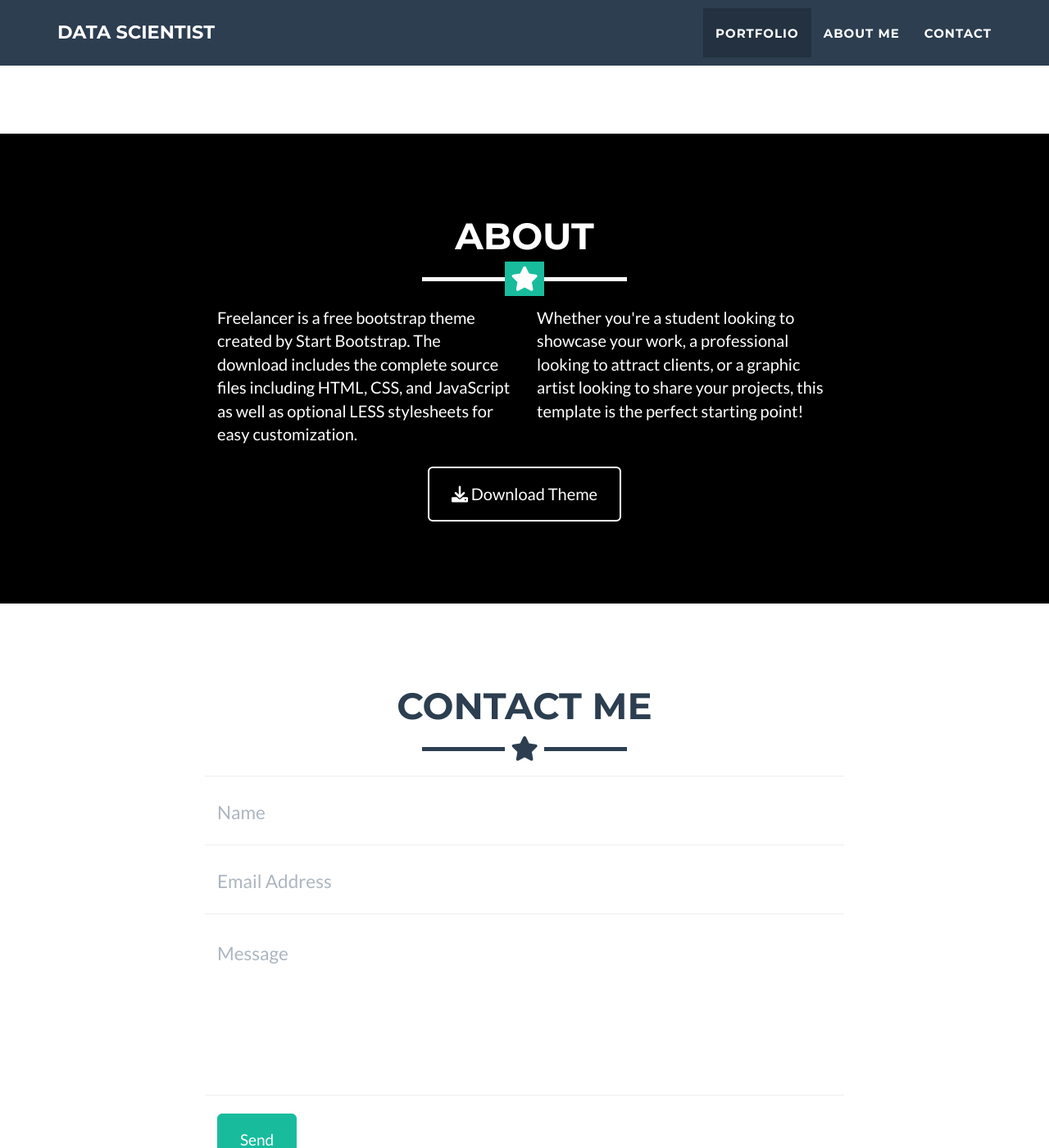
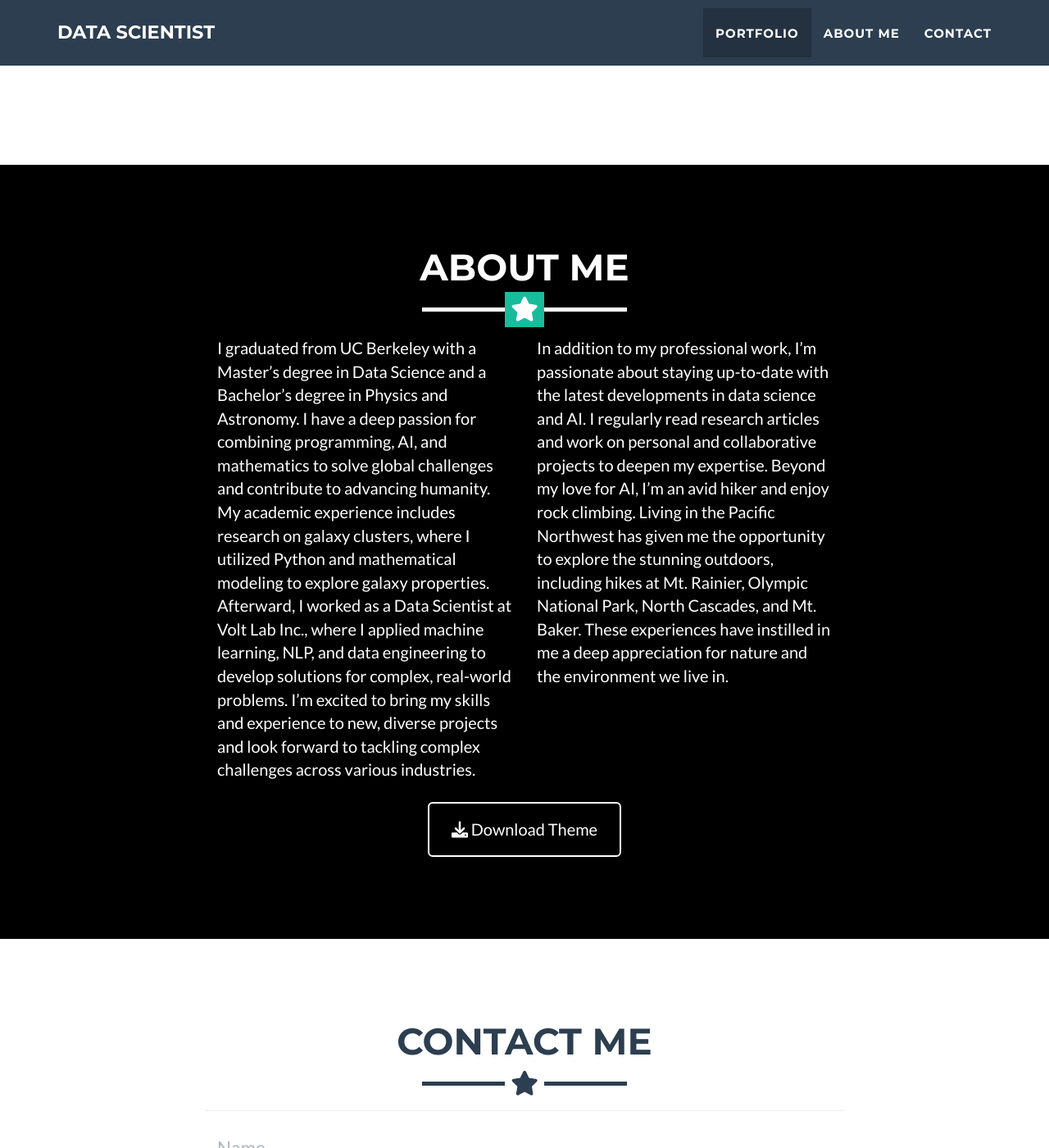
Before and after one commit to Mamesa-El/Mamesa-Portfolio, a Jekyll site: the page built from _posts/2014-07-18-project-1.markdown, in a window 1280 px wide and 1400 px high, scrolled down 1656 px. Shown: the whole window at 82% size. Built offline with Jekyll 4.4.1, drawn with Linux system fonts in a browser that asks for light colours; some of the changed text lies outside the part shown.

Commit message:
Updating About Me Section

```diff
--- a/_config.yml
+++ b/_config.yml
@@ -4,7 +4,7 @@ email: mamesa.el@berkeley.edu
 url:  https://github.com/Mamesa-El/Mamesa-Portfolio
 description: "Accomplished Data Scientist specializing in machine learning, NLP, and generative AI solutions. Proficient in Python, TensorFlow, PyTorch, and AWS SageMaker, with expertise in predictive analytics and real-world AI/ML applications."
 keywords: "Data Scientist, Machine Learning, NLP, Python, TensorFlow, PyTorch, AWS SageMaker, AI, Predictive Analytics, RAG, LLM"
-skills: "Data Scientist - AI/ML Engineer - NLP Specialist"
+skills: "Python, SQL, AWS SageMaker, Data Visualization, RESTful APIs, Git/GitHub, Docker, Google Cloud, Web Scraping, Statistics, Client Communication, Project Management, Calculus"
 meta_author: Mamesa El
 
 # Google webmaster tools
--- a/_includes/about.html
+++ b/_includes/about.html
@@ -3,19 +3,20 @@
   <div class="container">
     <div class="row">
       <div class="col-lg-12 text-center">
-        <h2>About</h2>
+        <h2>About Me</h2>
         <hr class="star-light">
       </div>
     </div>
     <div class="row">
       <div class="col-lg-4 col-lg-offset-2">
-        <p>Freelancer is a free bootstrap theme created by Start Bootstrap. The download includes the complete
-          source files including HTML, CSS, and JavaScript as well as optional LESS stylesheets for easy
-          customization.</p>
+        <p> I graduated from UC Berkeley with a Master’s degree in Data Science and a Bachelor’s degree in Physics and Astronomy. I have a deep passion for combining programming, AI, and mathematics to solve global challenges and contribute to advancing humanity.
+          My academic experience includes research on galaxy clusters, where I utilized Python and mathematical modeling to explore galaxy properties. Afterward, I worked as a Data Scientist at Volt Lab Inc., where I applied machine learning, NLP, and data engineering to develop solutions for complex, real-world problems.
+          I’m excited to bring my skills and experience to new, diverse projects and look forward to tackling complex challenges across various industries.
+        </p>
       </div>
       <div class="col-lg-4">
-        <p>Whether you're a student looking to showcase your work, a professional looking to attract clients, or
-          a graphic artist looking to share your projects, this template is the perfect starting point! </p>
+        <p> In addition to my professional work, I’m passionate about staying up-to-date with the latest developments in data science and AI. I regularly read research articles and work on personal and collaborative projects to deepen my expertise. Beyond my love for AI, I’m an avid hiker and enjoy rock climbing. Living in the Pacific Northwest has given me the opportunity to explore the stunning outdoors, including hikes at Mt. Rainier, Olympic National Park, North Cascades, and Mt. Baker. These experiences have instilled in me a deep appreciation for nature and the environment we live in.
+           </p>
       </div>
       <div class="col-lg-8 col-lg-offset-2 text-center">
         <a href="https://github.com/jeromelachaud/freelancer-theme" class="btn btn-lg btn-outline">
```
